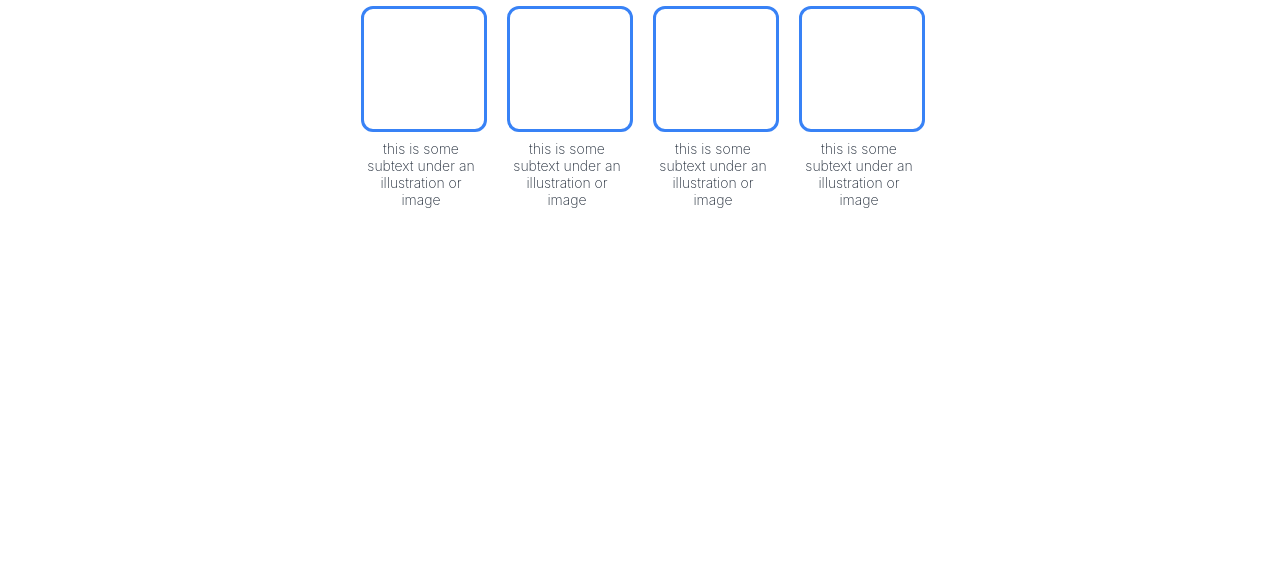
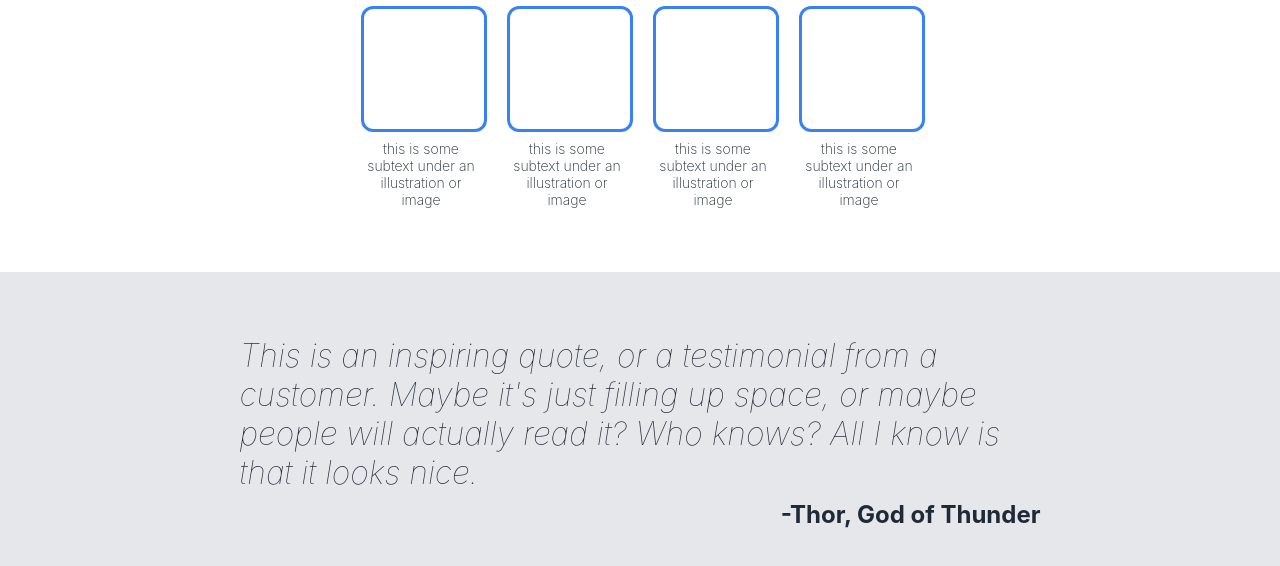
Before and after one commit to pfishe13/odin-landing-page, a plain HTML site: page index.html in a window 1280 px wide. Shown: the part 622-1188 px from the top of the page. Before the commit the page ends 894 px from the top, so only its background shows below. Drawn offline with Linux system fonts and the light colour scheme.

Commit message:
Add quote section with Thor quote

```diff
--- a/index.html
+++ b/index.html
@@ -58,7 +58,12 @@
 </div>
 
 <!-- QUOTE SECTION -->
-
+<div class="quote-content">
+    <div class="quote">
+        <p>This is an inspiring quote, or a testimonial from a customer. Maybe it's just filling up space, or maybe people will actually read it? Who knows? All I know is that it looks nice.</p>
+        <p>-Thor, God of Thunder</p>
+    </div>
+</div>
 
 <!-- SIGN UP SECTION -->
 
--- a/styles.css
+++ b/styles.css
@@ -110,3 +110,30 @@ h3 {
   color: #1f2937;
   font-weight: 200;
 }
+
+/* Quote Section */
+.quote-content {
+  background-color: #e5e7eb;
+  padding: 56px 106px;
+}
+
+.quote {
+  width: 75%;
+  margin: auto;
+}
+
+.quote p {
+  color: #1f2937;
+}
+
+.quote p:first-child {
+  font-size: 32px;
+  font-weight: lighter;
+  font-style: italic;
+}
+
+.quote p:last-child {
+  font-size: 24px;
+  font-weight: bold;
+  text-align: right;
+}
```
